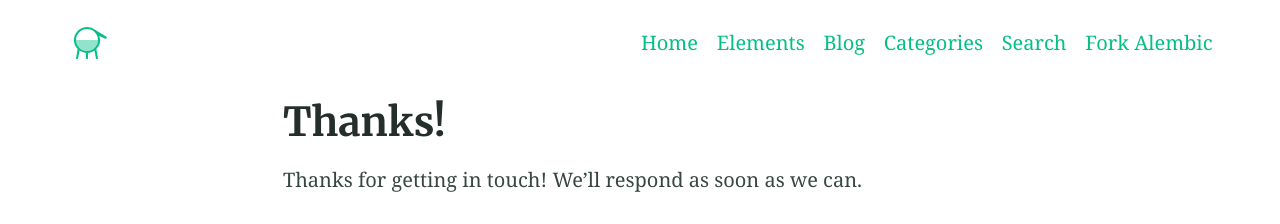
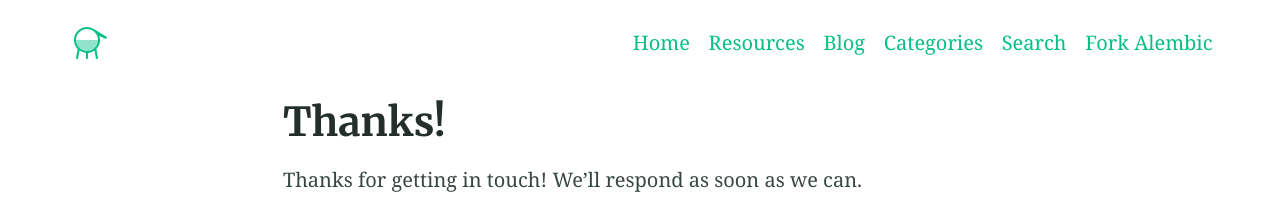
Before and after one commit to multilingual-malaysian/home, a Jekyll site: the page built from thanks.md, in a window 1280 px wide. Shown: the top 224 px of the page. Built offline with Jekyll 4.4.1, drawn with Linux system fonts in a browser that asks for light colours.

Commit message:
Update _config.yml
Change to resources

```diff
--- a/_config.yml
+++ b/_config.yml
@@ -123,7 +123,7 @@ favicons: # Favicons are also used in the manifest file. Syntax is 'size: path'
 navigation_header:
 - title: Home
   url: /
-- title: Elements
+- title: Resources
   url: /elements/
 - title: Blog
   url: /blog/
```
